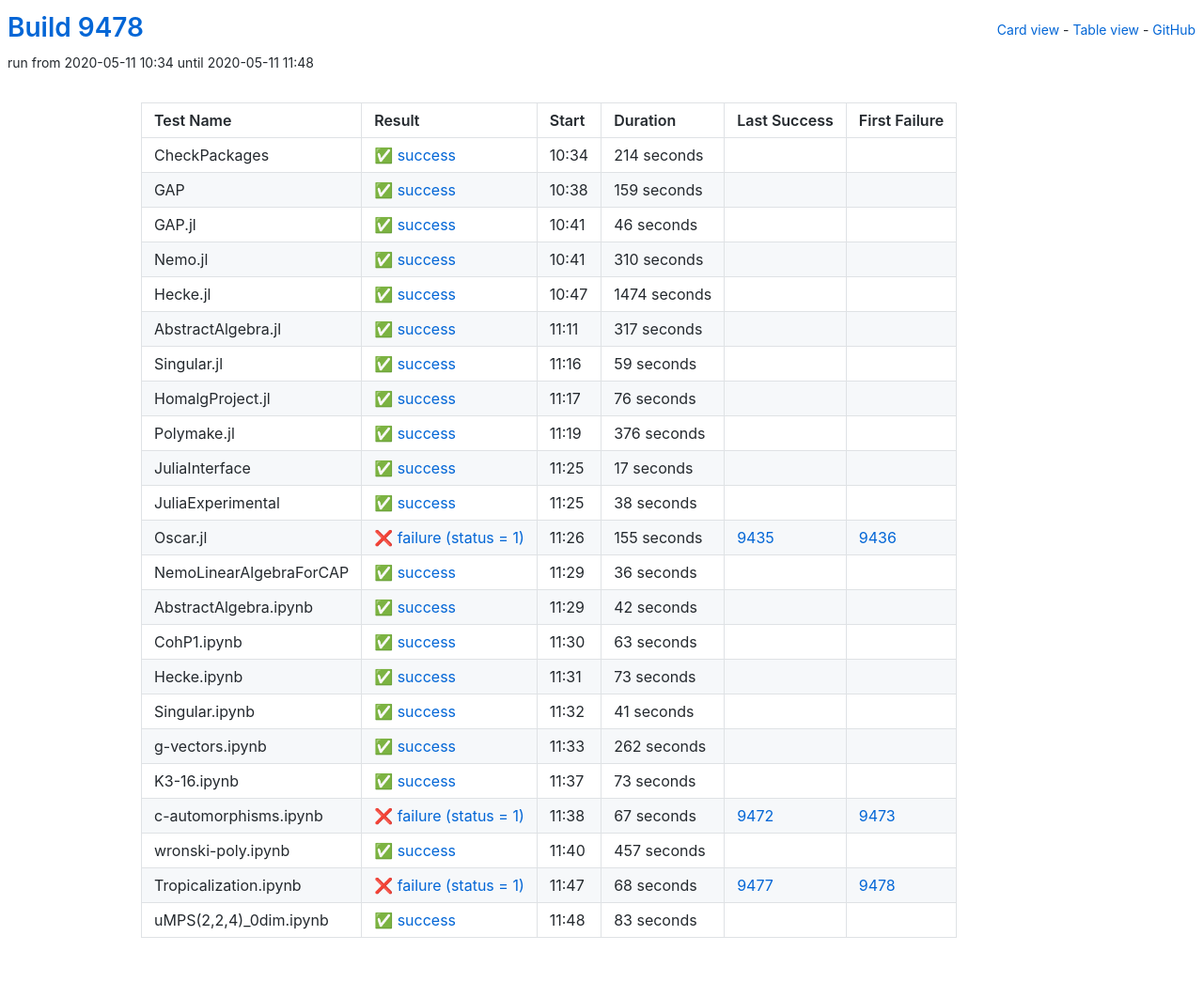
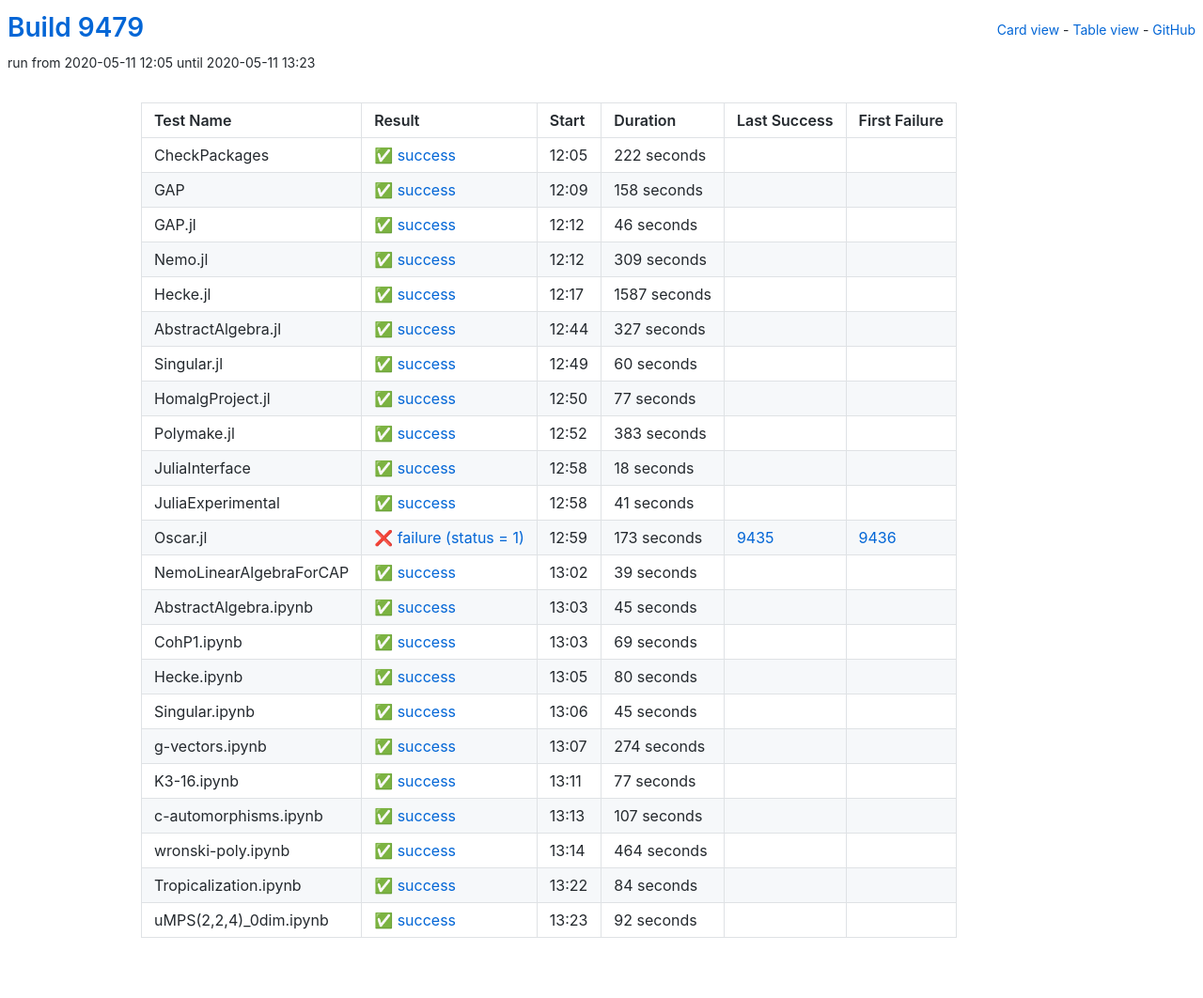
Before and after one commit to oscar-system/oscar-ci-status, a Jekyll site: the page built from table.html, in a window 1280 px wide. Shown: the whole page at 94% size. Built offline with Jekyll 4.4.1, drawn with Linux system fonts in a browser that asks for light colours.

Commit message:
Build 9479

```diff
--- a/_data/ci.yml
+++ b/_data/ci.yml
@@ -1,29 +1,29 @@
-build: 9478
-build_url: https://oscarci.mathematik.uni-kl.de/job/oscar/9478/
+build: 9479
+build_url: https://oscarci.mathematik.uni-kl.de/job/oscar/9479/
 job: oscar
 tests:
-- duration: 214
+- duration: 222
   exitcode: 0
   first_failure: false
   first_failure_url: null
   id: checkpackages
   last_success: false
   last_success_url: null
-  log: https://oscarci.mathematik.uni-kl.de/job/oscar/9478/artifact/logs/build-9478/CheckPackages.log
+  log: https://oscarci.mathematik.uni-kl.de/job/oscar/9479/artifact/logs/build-9479/CheckPackages.log
   name: CheckPackages
-  start: 2020-05-11 10:34
+  start: 2020-05-11 12:05
   status: success
   success: true
-- duration: 159
+- duration: 158
   exitcode: 0
   first_failure: false
   first_failure_url: null
   id: gap
   last_success: false
   last_success_url: null
-  log: https://oscarci.mathematik.uni-kl.de/job/oscar/9478/artifact/logs/build-9478/GAP.log
+  log: https://oscarci.mathematik.uni-kl.de/job/oscar/9479/artifact/logs/build-9479/GAP.log
   name: GAP
-  start: 2020-05-11 10:38
+  start: 2020-05-11 12:09
   status: success
   success: true
 - duration: 46
@@ -33,248 +33,248 @@ tests:
   id: gap-jl
   last_success: false
   last_success_url: null
-  log: https://oscarci.mathematik.uni-kl.de/job/oscar/9478/artifact/logs/build-9478/GAP.jl.log
+  log: https://oscarci.mathematik.uni-kl.de/job/oscar/9479/artifact/logs/build-9479/GAP.jl.log
   name: GAP.jl
-  start: 2020-05-11 10:41
+  start: 2020-05-11 12:12
   status: success
   success: true
-- duration: 310
+- duration: 309
   exitcode: 0
   first_failure: false
   first_failure_url: null
   id: nemo-jl
   last_success: false
   last_success_url: null
-  log: https://oscarci.mathematik.uni-kl.de/job/oscar/9478/artifact/logs/build-9478/Nemo.jl.log
+  log: https://oscarci.mathematik.uni-kl.de/job/oscar/9479/artifact/logs/build-9479/Nemo.jl.log
   name: Nemo.jl
-  start: 2020-05-11 10:41
+  start: 2020-05-11 12:12
   status: success
   success: true
-- duration: 1474
+- duration: 1587
   exitcode: 0
   first_failure: false
   first_failure_url: null
   id: hecke-jl
   last_success: false
   last_success_url: null
-  log: https://oscarci.mathematik.uni-kl.de/job/oscar/9478/artifact/logs/build-9478/Hecke.jl.log
+  log: https://oscarci.mathematik.uni-kl.de/job/oscar/9479/artifact/logs/build-9479/Hecke.jl.log
   name: Hecke.jl
-  start: 2020-05-11 10:47
+  start: 2020-05-11 12:17
   status: success
   success: true
-- duration: 317
+- duration: 327
   exitcode: 0
   first_failure: false
   first_failure_url: null
   id: abstractalgebra-jl
   last_success: false
   last_success_url: null
-  log: https://oscarci.mathematik.uni-kl.de/job/oscar/9478/artifact/logs/build-9478/AbstractAlgebra.jl.log
+  log: https://oscarci.mathematik.uni-kl.de/job/oscar/9479/artifact/logs/build-9479/AbstractAlgebra.jl.log
   name: AbstractAlgebra.jl
-  start: 2020-05-11 11:11
+  start: 2020-05-11 12:44
   status: success
   success: true
-- duration: 59
+- duration: 60
   exitcode: 0
   first_failure: false
   first_failure_url: null
   id: singular-jl
   last_success: false
   last_success_url: null
-  log: https://oscarci.mathematik.uni-kl.de/job/oscar/9478/artifact/logs/build-9478/Singular.jl.log
+  log: https://oscarci.mathematik.uni-kl.de/job/oscar/9479/artifact/logs/build-9479/Singular.jl.log
   name: Singular.jl
-  start: 2020-05-11 11:16
+  start: 2020-05-11 12:49
   status: success
   success: true
-- duration: 76
+- duration: 77
   exitcode: 0
   first_failure: false
   first_failure_url: null
   id: homalgproject-jl
   last_success: false
   last_success_url: null
-  log: https://oscarci.mathematik.uni-kl.de/job/oscar/9478/artifact/logs/build-9478/HomalgProject.jl.log
+  log: https://oscarci.mathematik.uni-kl.de/job/oscar/9479/artifact/logs/build-9479/HomalgProject.jl.log
   name: HomalgProject.jl
-  start: 2020-05-11 11:17
+  start: 2020-05-11 12:50
   status: success
   success: true
-- duration: 376
+- duration: 383
   exitcode: 0
   first_failure: false
   first_failure_url: null
   id: polymake-jl
   last_success: false
   last_success_url: null
-  log: https://oscarci.mathematik.uni-kl.de/job/oscar/9478/artifact/logs/build-9478/Polymake.jl.log
+  log: https://oscarci.mathematik.uni-kl.de/job/oscar/9479/artifact/logs/build-9479/Polymake.jl.log
   name: Polymake.jl
-  start: 2020-05-11 11:19
+  start: 2020-05-11 12:52
   status: success
   success: true
-- duration: 17
+- duration: 18
   exitcode: 0
   first_failure: false
   first_failure_url: null
   id: juliainterface
   last_success: false
   last_success_url: null
-  log: https://oscarci.mathematik.uni-kl.de/job/oscar/9478/artifact/logs/build-9478/JuliaInterface.log
+  log: https://oscarci.mathematik.uni-kl.de/job/oscar/9479/artifact/logs/build-9479/JuliaInterface.log
   name: JuliaInterface
-  start: 2020-05-11 11:25
+  start: 2020-05-11 12:58
   status: success
   success: true
-- duration: 38
+- duration: 41
   exitcode: 0
   first_failure: false
   first_failure_url: null
   id: juliaexperimental
   last_success: false
   last_success_url: null
-  log: https://oscarci.mathematik.uni-kl.de/job/oscar/9478/artifact/logs/build-9478/JuliaExperimental.log
+  log: https://oscarci.mathematik.uni-kl.de/job/oscar/9479/artifact/logs/build-9479/JuliaExperimental.log
   name: JuliaExperimental
-  start: 2020-05-11 11:25
+  start: 2020-05-11 12:58
   status: success
   success: true
-- duration: 155
+- duration: 173
   exitcode: 1
   first_failure: 9436
   first_failure_url: https://oscarci.mathematik.uni-kl.de/job/oscar/9436/
   id: oscar-jl
   last_success: 9435
   last_success_url: https://oscarci.mathematik.uni-kl.de/job/oscar/9435/
-  log: https://oscarci.mathematik.uni-kl.de/job/oscar/9478/artifact/logs/build-9478/Oscar.jl.log
+  log: https://oscarci.mathematik.uni-kl.de/job/oscar/9479/artifact/logs/build-9479/Oscar.jl.log
   name: Oscar.jl
-  start: 2020-05-11 11:26
+  start: 2020-05-11 12:59
   status: failure
   success: false
-- duration: 36
+- duration: 39
   exitcode: 0
   first_failure: false
   first_failure_url: null
   id: nemolinearalgebraforcap
   last_success: false
   last_success_url: null
-  log: https://oscarci.mathematik.uni-kl.de/job/oscar/9478/artifact/logs/build-9478/NemoLinearAlgebraForCAP.log
+  log: https://oscarci.mathematik.uni-kl.de/job/oscar/9479/artifact/logs/build-9479/NemoLinearAlgebraForCAP.log
   name: NemoLinearAlgebraForCAP
-  start: 2020-05-11 11:29
+  start: 2020-05-11 13:02
   status: success
   success: true
-- duration: 42
+- duration: 45
   exitcode: 0
   first_failure: false
   first_failure_url: null
   id: abstractalgebra-ipynb
   last_success: false
   last_success_url: null
-  log: https://oscarci.mathematik.uni-kl.de/job/oscar/9478/artifact/logs/build-9478/AbstractAlgebra.ipynb.log
+  log: https://oscarci.mathematik.uni-kl.de/job/oscar/9479/artifact/logs/build-9479/AbstractAlgebra.ipynb.log
   name: AbstractAlgebra.ipynb
-  start: 2020-05-11 11:29
+  start: 2020-05-11 13:03
   status: success
   success: true
-- duration: 63
+- duration: 69
   exitcode: 0
   first_failure: false
   first_failure_url: null
   id: cohp1-ipynb
   last_success: false
   last_success_url: null
-  log: https://oscarci.mathematik.uni-kl.de/job/oscar/9478/artifact/logs/build-9478/CohP1.ipynb.log
+  log: https://oscarci.mathematik.uni-kl.de/job/oscar/9479/artifact/logs/build-9479/CohP1.ipynb.log
   name: CohP1.ipynb
-  start: 2020-05-11 11:30
+  start: 2020-05-11 13:03
   status: success
   success: true
-- duration: 73
+- duration: 80
   exitcode: 0
   first_failure: false
   first_failure_url: null
   id: hecke-ipynb
   last_success: false
   last_success_url: null
-  log: https://oscarci.mathematik.uni-kl.de/job/oscar/9478/artifact/logs/build-9478/Hecke.ipynb.log
+  log: https://oscarci.mathematik.uni-kl.de/job/oscar/9479/artifact/logs/build-9479/Hecke.ipynb.log
   name: Hecke.ipynb
-  start: 2020-05-11 11:31
+  start: 2020-05-11 13:05
   status: success
   success: true
-- duration: 41
+- duration: 45
   exitcode: 0
   first_failure: false
   first_failure_url: null
   id: singular-ipynb
   last_success: false
   last_success_url: null
-  log: https://oscarci.mathematik.uni-kl.de/job/oscar/9478/artifact/logs/build-9478/Singular.ipynb.log
+  log: https://oscarci.mathematik.uni-kl.de/job/oscar/9479/artifact/logs/build-9479/Singular.ipynb.log
   name: Singular.ipynb
-  start: 2020-05-11 11:32
+  start: 2020-05-11 13:06
   status: success
   success: true
-- duration: 262
+- duration: 274
   exitcode: 0
   first_failure: false
   first_failure_url: null
   id: g-vectors-ipynb
   last_success: false
   last_success_url: null
-  log: https://oscarci.mathematik.uni-kl.de/job/oscar/9478/artifact/logs/build-9478/g-vectors.ipynb.log
+  log: https://oscarci.mathematik.uni-kl.de/job/oscar/9479/artifact/logs/build-9479/g-vectors.ipynb.log
   name: g-vectors.ipynb
-  start: 2020-05-11 11:33
+  start: 2020-05-11 13:07
   status: success
   success: true
-- duration: 73
+- duration: 77
   exitcode: 0
   first_failure: false
   first_failure_url: null
   id: k3-16-ipynb
   last_success: false
   last_success_url: null
-  log: https://oscarci.mathematik.uni-kl.de/job/oscar/9478/artifact/logs/build-9478/K3-16.ipynb.log
+  log: https://oscarci.mathematik.uni-kl.de/job/oscar/9479/artifact/logs/build-9479/K3-16.ipynb.log
   name: K3-16.ipynb
-  start: 2020-05-11 11:37
+  start: 2020-05-11 13:11
   status: success
   success: true
-- duration: 67
-  exitcode: 1
-  first_failure: 9473
-  first_failure_url: https://oscarci.mathematik.uni-kl.de/job/oscar/9473/
+- duration: 107
+  exitcode: 0
+  first_failure: false
+  first_failure_url: null
   id: c-automorphisms-ipynb
-  last_success: 9472
-  last_success_url: https://oscarci.mathematik.uni-kl.de/job/oscar/9472/
-  log: https://oscarci.mathematik.uni-kl.de/job/oscar/9478/artifact/logs/build-9478/c-automorphisms.ipynb.log
+  last_success: false
+  last_success_url: null
+  log: https://oscarci.mathematik.uni-kl.de/job/oscar/9479/artifact/logs/build-9479/c-automorphisms.ipynb.log
   name: c-automorphisms.ipynb
-  start: 2020-05-11 11:38
-  status: failure
-  success: false
-- duration: 457
+  start: 2020-05-11 13:13
+  status: success
+  success: true
+- duration: 464
   exitcode: 0
   first_failure: false
   first_failure_url: null
   id: wronski-poly-ipynb
   last_success: false
   last_success_url: null
-  log: https://oscarci.mathematik.uni-kl.de/job/oscar/9478/artifact/logs/build-9478/wronski-poly.ipynb.log
+  log: https://oscarci.mathematik.uni-kl.de/job/oscar/9479/artifact/logs/build-9479/wronski-poly.ipynb.log
   name: wronski-poly.ipynb
-  start: 2020-05-11 11:40
+  start: 2020-05-11 13:14
   status: success
   success: true
-- duration: 68
-  exitcode: 1
-  first_failure: 9478
-  first_failure_url: https://oscarci.mathematik.uni-kl.de/job/oscar/9478/
+- duration: 84
+  exitcode: 0
+  first_failure: false
+  first_failure_url: null
   id: tropicalization-ipynb
-  last_success: 9477
-  last_success_url: https://oscarci.mathematik.uni-kl.de/job/oscar/9477/
-  log: https://oscarci.mathematik.uni-kl.de/job/oscar/9478/artifact/logs/build-9478/Tropicalization.ipynb.log
+  last_success: false
+  last_success_url: null
+  log: https://oscarci.mathematik.uni-kl.de/job/oscar/9479/artifact/logs/build-9479/Tropicalization.ipynb.log
   name: Tropicalization.ipynb
-  start: 2020-05-11 11:47
-  status: failure
-  success: false
-- duration: 83
+  start: 2020-05-11 13:22
+  status: success
+  success: true
+- duration: 92
   exitcode: 0
   first_failure: false
   first_failure_url: null
   id: umps-2-2-4-0dim-ipynb
   last_success: false
   last_success_url: null
-  log: https://oscarci.mathematik.uni-kl.de/job/oscar/9478/artifact/logs/build-9478/uMPS-2-2-4-_0dim.ipynb.log
+  log: https://oscarci.mathematik.uni-kl.de/job/oscar/9479/artifact/logs/build-9479/uMPS-2-2-4-_0dim.ipynb.log
   name: uMPS(2,2,4)_0dim.ipynb
-  start: 2020-05-11 11:48
+  start: 2020-05-11 13:23
   status: success
   success: true
```
Also changed, not shown: README.md.
